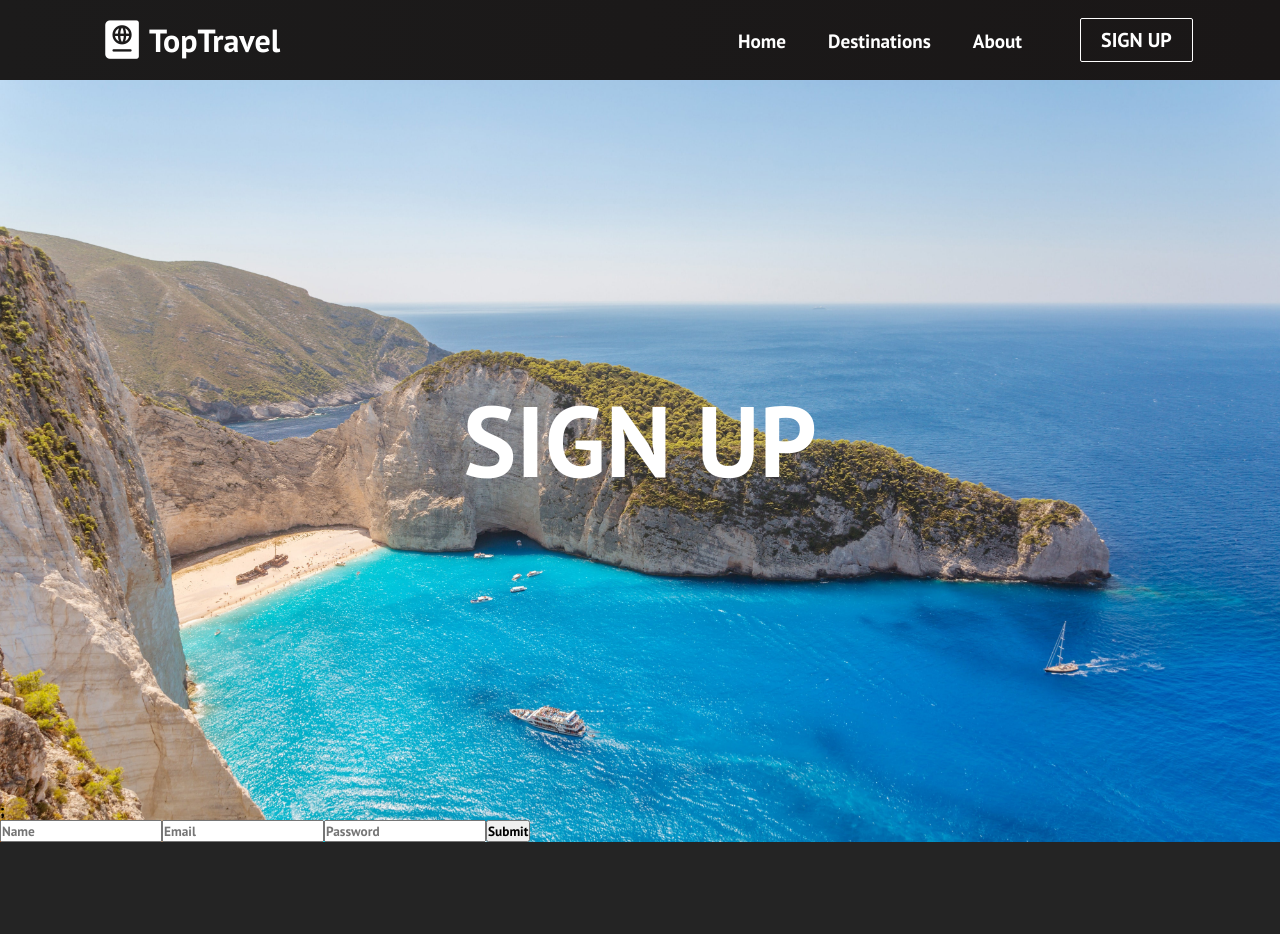
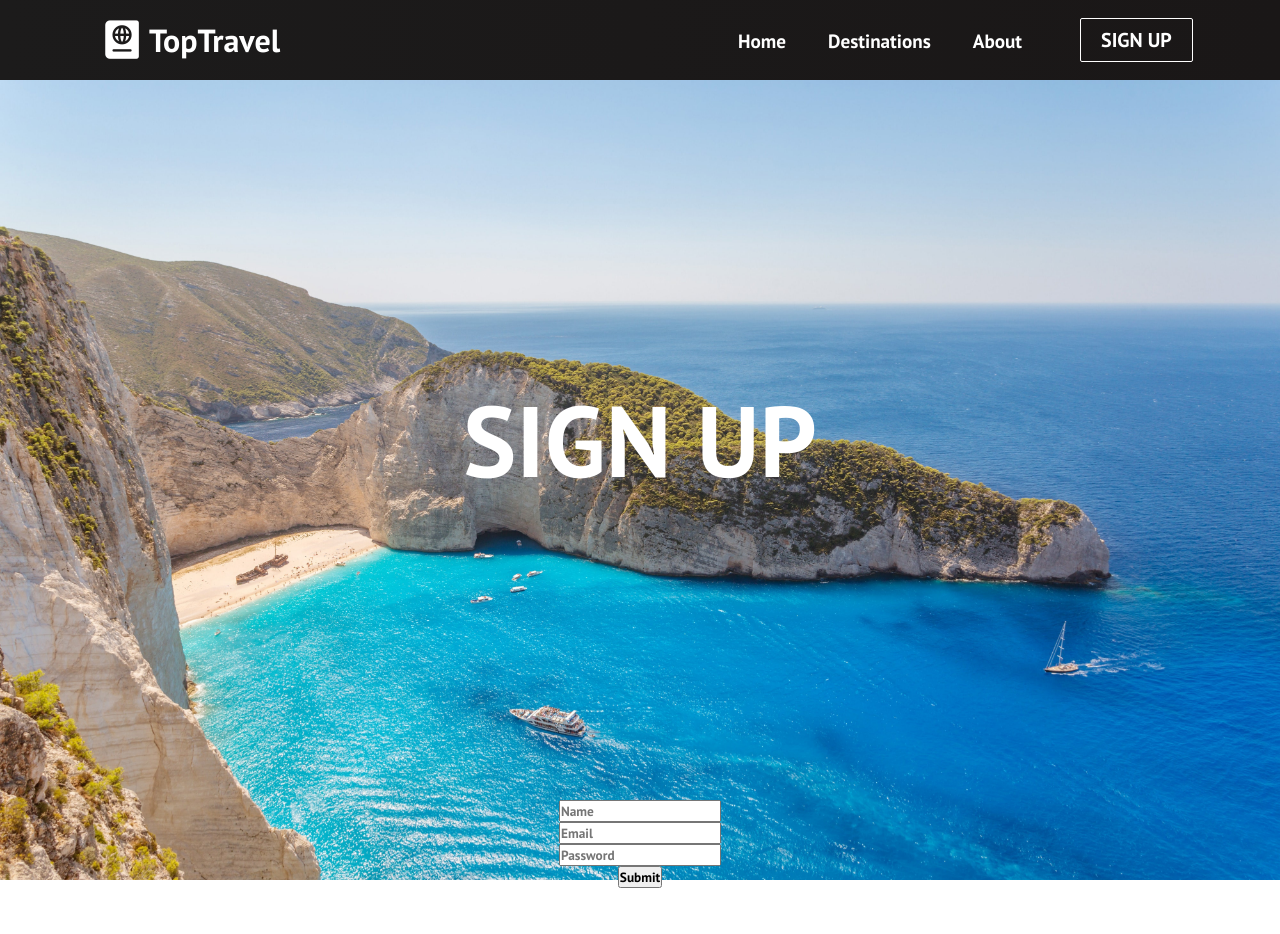
Before and after one commit to rosenbergmichael/react-app-april-2021, a React (Create React App) app: page /sign-up in a window 1280 px wide. Shown: the top 934 px of the page. Built offline with nearby package versions, Linux system fonts and the light colour scheme.

Commit message:
create SignUp.css file, add styling for .sign-up-form

```diff
--- /dev/null
+++ b/src/components/SignUp.css
@@ -0,0 +1,8 @@
+.sign-up-form {
+  display: flex;
+  flex-direction: column;
+  /* width: 60%; */
+  align-items: center;
+  justify-content: center;
+  margin-bottom: 120px;
+}
--- a/src/components/pages/SignUp.js
+++ b/src/components/pages/SignUp.js
@@ -1,12 +1,13 @@
 import React from 'react';
 import '../../App.css';
 import Footer from '../Footer';
+import '../../components/SignUp.css';
 
 export default function SignUp() {
   return (
     <div>
       <img src="/images/signup2.jpeg" alt="signup-img" />
-      <h1 className="sign-up">SIGN UP</h1>;
+      <h1 className="sign-up">SIGN UP</h1>
       <form className="sign-up-form">
         <input type="text" placeholder="Name"/>
         <input type="text" placeholder="Email"/>
```
